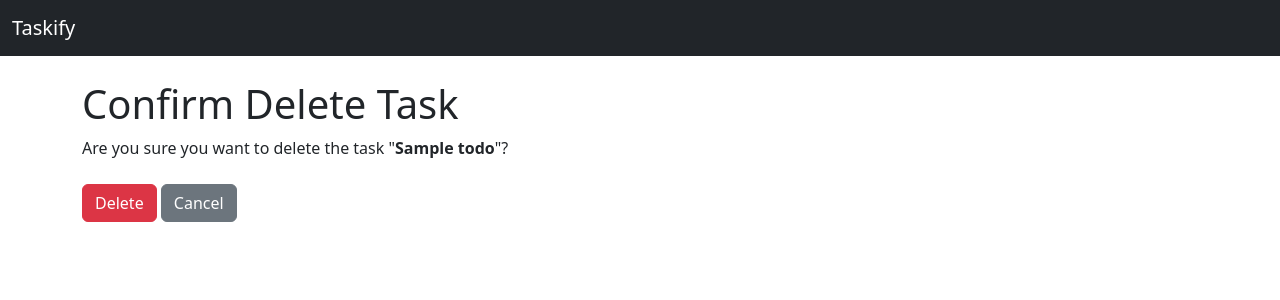
After one commit to diegofilbal/taskify, a Django app: page /delete/1/ in a window 1280 px wide. The commit adds this page. Shown: the top 300 px of the page. Run offline with Django 5.2, Linux system fonts and the light colour scheme; tables that the repository leaves empty hold one stand-in row (values such as "Sample post").

Commit message:
feat: implement task deletion operation

```diff
--- a/setup/urls.py
+++ b/setup/urls.py
@@ -1,11 +1,12 @@
 from django.contrib import admin
 from django.urls import path
 
-from todos.views import TodoListView, TodoCreateView, TodoUpdateView
+from todos.views import TodoListView, TodoCreateView, TodoUpdateView, TodoDeleteView
 
 urlpatterns = [
     path("admin/", admin.site.urls),
     path("", TodoListView.as_view(), name="todo_list"),
     path("create/", TodoCreateView.as_view(), name="todo_create"),
     path("update/<int:pk>/", TodoUpdateView.as_view(), name="todo_update"),
+    path("delete/<int:pk>/", TodoDeleteView.as_view(), name="todo_delete"),
 ]
--- /dev/null
+++ b/todos/templates/todos/todo_confirm_delete.html
@@ -0,0 +1,17 @@
+{% extends 'base.html' %}
+
+{% block page_title %}
+    Confirm Delete Task
+{% endblock %}
+
+{% block content %}
+    <h1>Confirm Delete Task</h1>
+
+    <p>Are you sure you want to delete the task "<strong>{{ todo.title }}</strong>"?</p>
+
+    <form class="mt-4" method="POST">
+        {% csrf_token %}
+        <button type="submit" class="btn btn-danger">Delete</button>
+        <a href="{% url 'todo_list' %}" class="btn btn-secondary">Cancel</a>
+    </form>
+{% endblock %}
--- a/todos/templates/todos/todo_list.html
+++ b/todos/templates/todos/todo_list.html
@@ -30,7 +30,7 @@
                     <td>
                         <a href="#" class="btn btn-primary btn-sm">Done</a>
                         <a href="{% url 'todo_update' pk=todo.pk %}" class="btn btn-secondary btn-sm">Edit</a>
-                        <a href="#" class="btn btn-danger btn-sm">Delete</a>
+                        <a href="{% url 'todo_delete' pk=todo.pk %}" class="btn btn-danger btn-sm">Delete</a>
                     </td>
                 </tr>
             {% endfor %}
--- a/todos/views.py
+++ b/todos/views.py
@@ -1,4 +1,4 @@
-from django.views.generic import ListView, CreateView, UpdateView
+from django.views.generic import ListView, CreateView, UpdateView, DeleteView
 from .models import Todo
 from django.urls import reverse_lazy
 
@@ -17,3 +17,8 @@ class TodoUpdateView(UpdateView):
     model = Todo
     fields = ["title", "deadline"]
     success_url = reverse_lazy("todo_list")
+
+
+class TodoDeleteView(DeleteView):
+    model = Todo
+    success_url = reverse_lazy("todo_list")
```
